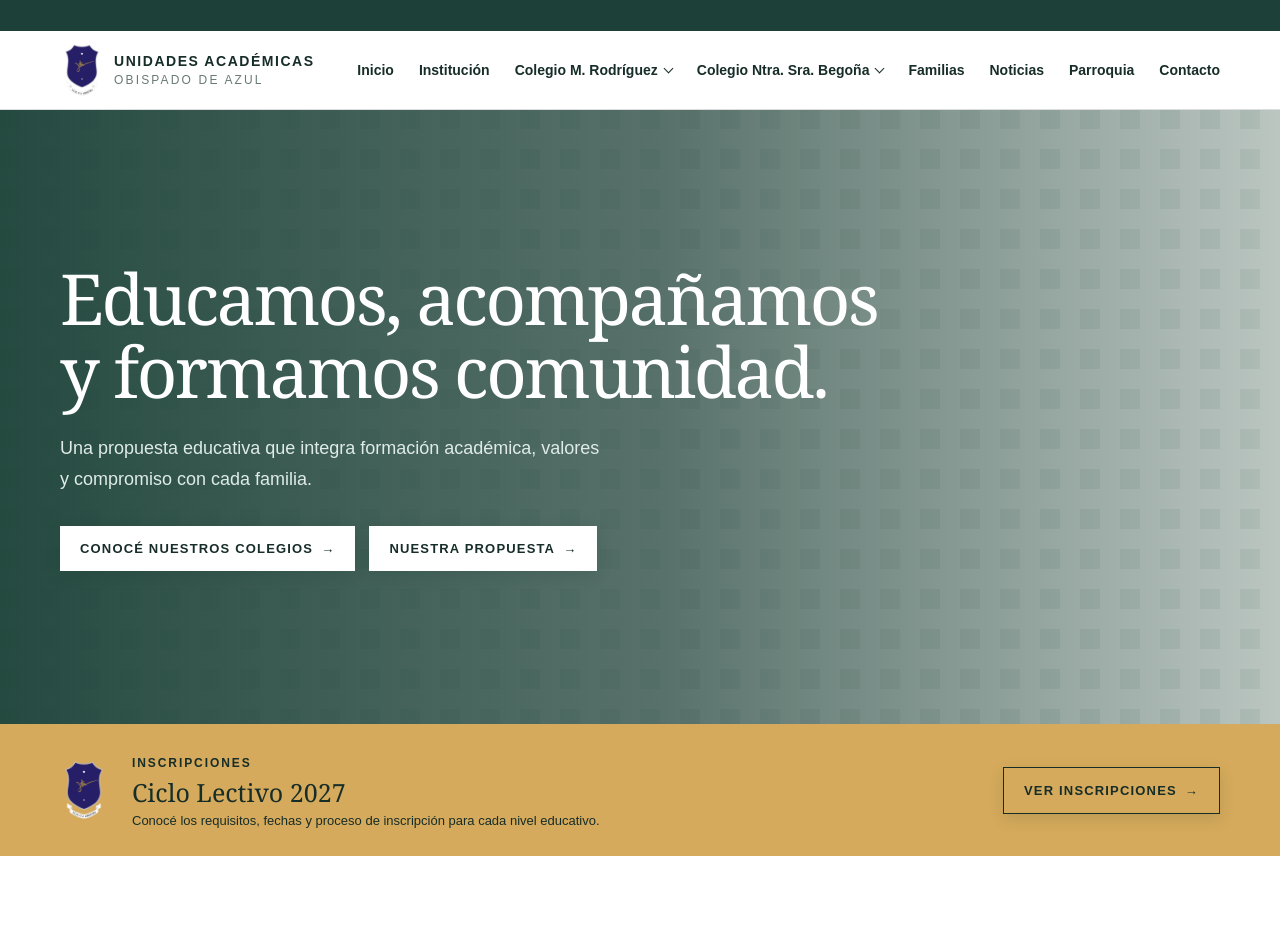
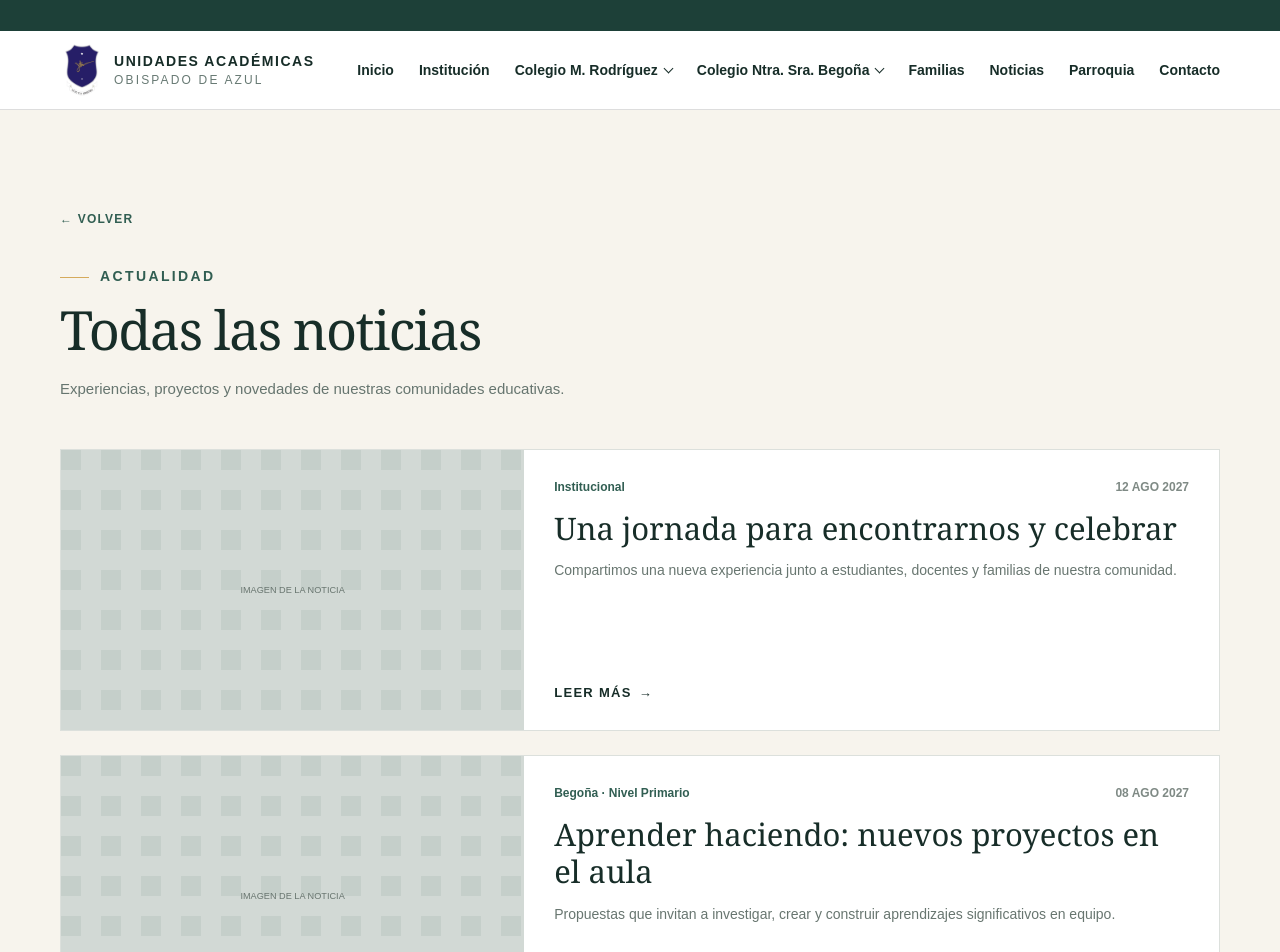
Before and after one commit to santiagodiazpace/colegio-begonia, an Angular app: page /noticias in a window 1280 px wide. Before the commit this address led to /. Shown: the top 952 px of the page. Built offline with nearby package versions, Linux system fonts and the light colour scheme.

Commit message:
Sección Noticias

```diff
--- a/src/app/app.component.html
+++ b/src/app/app.component.html
@@ -42,7 +42,7 @@
     <div>
       <b>EXPLORÁ</b><a routerLink="/" fragment="institucion">Institución</a
       ><a routerLink="/" fragment="colegios">Nuestros colegios</a><a routerLink="/" fragment="familias">Familias</a
-      ><a routerLink="/" fragment="noticias">Noticias</a>
+      ><a routerLink="/noticias">Noticias</a>
     </div>
     <div>
       <b>FAMILIAS</b><a routerLink="/" fragment="familias">Inscripciones</a
--- a/src/app/app.routes.ts
+++ b/src/app/app.routes.ts
@@ -1,6 +1,7 @@
 import { Routes } from '@angular/router';
 import { HomeComponent } from './home.component';
 import { InstitutionalComponent } from './institutional.component';
+import { NewsComponent } from './news.component';
 
 export const routes: Routes = [
   { path: '', component: HomeComponent, title: 'Unidades Académicas' },
@@ -9,5 +10,10 @@ export const routes: Routes = [
     component: InstitutionalComponent,
     title: 'Propuesta institucional | Unidades Académicas',
   },
+  {
+    path: 'noticias',
+    component: NewsComponent,
+    title: 'Noticias | Unidades Académicas',
+  },
   { path: '**', redirectTo: '' },
 ];
--- a/src/app/home.component.html
+++ b/src/app/home.component.html
@@ -162,7 +162,7 @@
           <p class="eyebrow">ACTUALIDAD</p>
           <h2>Noticias de nuestra comunidad</h2>
         </div>
-        <a class="under text-link keep-color" href="#noticias">VER TODAS LAS NOTICIAS</a>
+        <a class="under text-link keep-color" routerLink="/noticias">VER TODAS LAS NOTICIAS</a>
       </div>
       <div class="news">
         @for (item of news; track item[2]; let i = $index) {
@@ -177,7 +177,7 @@
                 Compartimos una nueva experiencia junto a estudiantes, docentes
                 y familias de nuestra comunidad.
               </p>
-              <a class="text-link" href="#contacto">LEER MÁS</a>
+              <a class="text-link keep-color" href="#contacto">LEER MÁS</a>
             </section>
           </article>
         }
--- /dev/null
+++ b/src/app/news.component.html
@@ -0,0 +1,32 @@
+<main class="news-page">
+  <section class="section news-archive">
+    <div class="shell">
+      <a class="back-link" routerLink="/" fragment="noticias">← VOLVER</a>
+
+      <div class="news-archive-heading">
+        <p class="eyebrow">ACTUALIDAD</p>
+        <h1>Todas las noticias</h1>
+        <p>
+          Experiencias, proyectos y novedades de nuestras comunidades
+          educativas.
+        </p>
+      </div>
+
+      <div class="news-archive-grid">
+        @for (item of news; track item.title; let i = $index) {
+          <article [class.featured]="i === 0">
+            <div class="placeholder news-archive-image">
+              <small>IMAGEN DE LA NOTICIA</small>
+            </div>
+            <div class="news-archive-copy">
+              <small>{{ item.category }} <time>{{ item.date }}</time></small>
+              <h2>{{ item.title }}</h2>
+              <p>{{ item.summary }}</p>
+              <a class="text-link keep-color" routerLink="/">LEER MÁS</a>
+            </div>
+          </article>
+        }
+      </div>
+    </div>
+  </section>
+</main>
--- /dev/null
+++ b/src/app/news.component.ts
@@ -0,0 +1,40 @@
+import { Component } from '@angular/core';
+import { RouterLink } from '@angular/router';
+
+@Component({
+  selector: 'app-news',
+  imports: [RouterLink],
+  templateUrl: './news.component.html',
+})
+export class NewsComponent {
+  news = [
+    {
+      category: 'Institucional',
+      date: '12 AGO 2027',
+      title: 'Una jornada para encontrarnos y celebrar',
+      summary:
+        'Compartimos una nueva experiencia junto a estudiantes, docentes y familias de nuestra comunidad.',
+    },
+    {
+      category: 'Begoña · Nivel Primario',
+      date: '08 AGO 2027',
+      title: 'Aprender haciendo: nuevos proyectos en el aula',
+      summary:
+        'Propuestas que invitan a investigar, crear y construir aprendizajes significativos en equipo.',
+    },
+    {
+      category: 'Martín Rodríguez · Nivel Secundario',
+      date: '02 AGO 2027',
+      title: 'Estudiantes que transforman su comunidad',
+      summary:
+        'Iniciativas que fortalecen el compromiso, la participación y el vínculo con nuestra ciudad.',
+    },
+    {
+      category: 'Begoña · Nivel Inicial',
+      date: '28 JUL 2027',
+      title: 'Aprender, jugar y compartir en comunidad',
+      summary:
+        'Una jornada llena de propuestas creativas para descubrir, expresarse y crecer junto a otros.',
+    },
+  ];
+}
--- a/src/styles.css
+++ b/src/styles.css
@@ -28,3 +28,20 @@
 .concept-grid article>span{display:grid;place-items:center;width:34px;height:34px;margin-bottom:19px;border:1px solid var(--gold);border-radius:50%;color:#a77729;font-style:normal}
 @media(max-width:900px){.mission-card{grid-template-columns:1fr;gap:16px}.institutional-columns{grid-template-columns:1fr;gap:48px}.concept-grid{grid-template-columns:1fr;gap:28px}.concept-grid article,.concept-grid article:first-child,.concept-grid article:last-child{padding:0 0 28px;border-right:0;border-bottom:1px solid #d9d6cc}.concept-grid article:last-child{padding-bottom:0;border-bottom:0}}
 @media(max-width:600px){.detail-heading h2{font-size:38px}.mission-card,.school-concept{padding:30px 24px}.mission-card p{font-size:19px}.institutional-detail{scroll-margin-top:98px}}
+
+.news-page{min-height:70vh;background:var(--cream)}
+.news-archive{scroll-margin-top:108px}
+.news-archive-heading{max-width:760px;margin-bottom:48px}
+.news-archive-heading h1{font:400 54px/1.05 Georgia,serif;letter-spacing:-.03em;margin:0 0 18px}
+.news-archive-heading>p:last-child{max-width:580px;color:#66756f;font-size:15px;line-height:1.7}
+.news-archive-grid{display:grid;grid-template-columns:1fr;gap:24px}
+.news-archive-grid>article{display:grid;grid-template-columns:40% 1fr;background:#fff;border:1px solid var(--line);transition:transform .22s ease,box-shadow .22s ease}
+.news-archive-grid>article:hover{transform:translateY(-3px);box-shadow:0 16px 36px #17382f14}
+.news-archive-image{min-height:280px;display:grid;place-items:center;color:#68756f;font-size:11px}
+.news-archive-copy{padding:30px;display:flex;flex-direction:column;align-items:flex-start}
+.news-archive-copy>small{width:100%;font-size:12px;font-weight:700;color:var(--green)}
+.news-archive-copy time{float:right;color:#7f8a85}
+.news-archive-copy h2{font:400 31px/1.2 Georgia,serif;margin:16px 0 12px}
+.news-archive-copy p{font-size:14px;line-height:1.7;color:#687670;margin:0 0 26px}
+.news-archive-copy .text-link{margin-top:auto;color:var(--ink);font-size:13px;font-weight:700;letter-spacing:.1em}
+@media(max-width:700px){.news-archive-grid>article{display:block}.news-archive-image{min-height:235px}.news-archive-heading h1{font-size:42px}.news-archive-copy h2{font-size:29px}}
```
